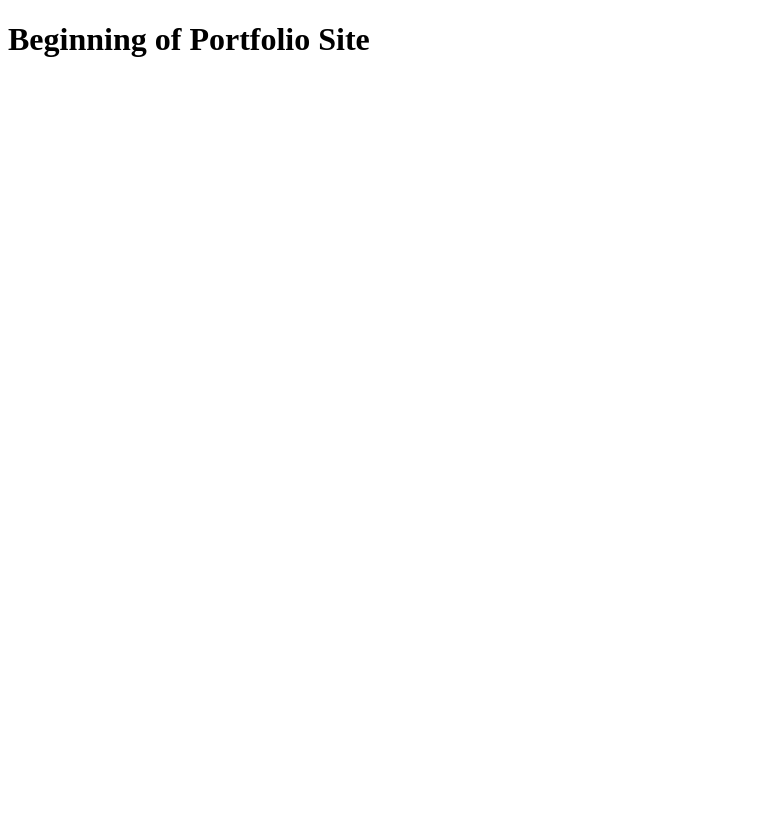
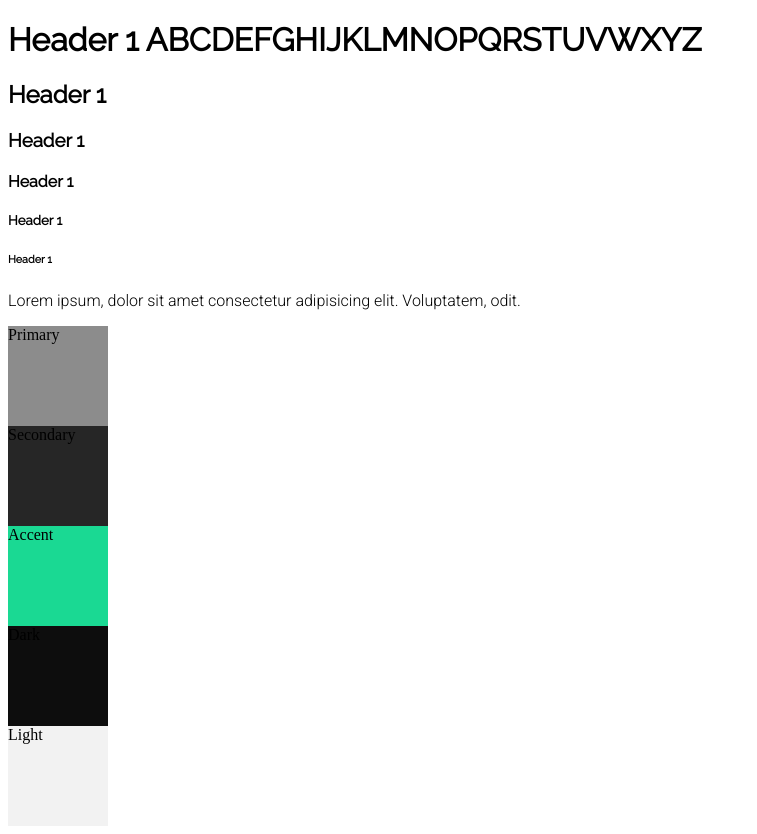
Before and after one commit to MiloMT/portfolioSite, a plain HTML site: page src/index.html in a window 1280 px wide. Shown: the whole page, without its empty margins (0-757 px from the left). Before the commit the page ends 800 px from the top, so only its background shows below. Drawn offline with Linux system fonts and the light colour scheme.

Commit message:
Added Styling Defaults

```diff
--- a/src/css/style.scss
+++ b/src/css/style.scss
@@ -1,5 +1,25 @@
-/* My first SCSS File */
+/* --- Variable Declaration --- */
+
+/* Color Palette */
+$primaryColor: #8C8C8C;
+$secondaryColor: #262626;
+$accentColor: #1AD993;
+$darkColor: #0D0D0D;
+$lightColor: #F2F2F2;
+
+/* Font Selection */
+$headingFont: 'Raleway', sans-serif;
+$paragraphFont: 'Roboto', sans-serif;
+
+h1,
+h2,
+h3,
+h4,
+h5,
+h6 {
+    font-family: $headingFont;
+}
 
 p {
-    font-size: 16px;
+    font-family: $paragraphFont;
 }
--- a/src/index.html
+++ b/src/index.html
@@ -7,8 +7,24 @@
         <meta http-equiv="X-UA-Compatible" content="ie=edge">
         <title>Portfolio Site</title>
         <link rel="stylesheet" href="css/style.css">
+        <link rel="preconnect" href="https://fonts.googleapis.com">
+        <link rel="preconnect" href="https://fonts.gstatic.com" crossorigin>
+        <link href="https://fonts.googleapis.com/css2?family=Raleway&family=Roboto:wght@300&display=swap" rel="stylesheet">
     </head>
     <body>
-        <h1>Beginning of Portfolio Site</h1>
+        <h1>Header 1 ABCDEFGHIJKLMNOPQRSTUVWXYZ</h1>
+        <h2>Header 1</h2>
+        <h3>Header 1</h3>
+        <h4>Header 1</h4>
+        <h5>Header 1</h5>
+        <h6>Header 1</h6>
+
+        <p>Lorem ipsum, dolor sit amet consectetur adipisicing elit. Voluptatem, odit.</p>
+
+        <div style="background-color: #8C8C8C; width: 100px; height: 100px;">Primary</div>
+        <div style="background-color: #262626; width: 100px; height: 100px;">Secondary</div>
+        <div style="background-color: #1AD993; width: 100px; height: 100px;">Accent</div>
+        <div style="background-color: #0D0D0D; width: 100px; height: 100px;">Dark</div>
+        <div style="background-color: #F2F2F2; width: 100px; height: 100px;">Light</div>
     </body>
 </html>
```
Also changed, not shown: docs/ColorPalette.jpeg (added), src/css/style.css, 5 other files.
